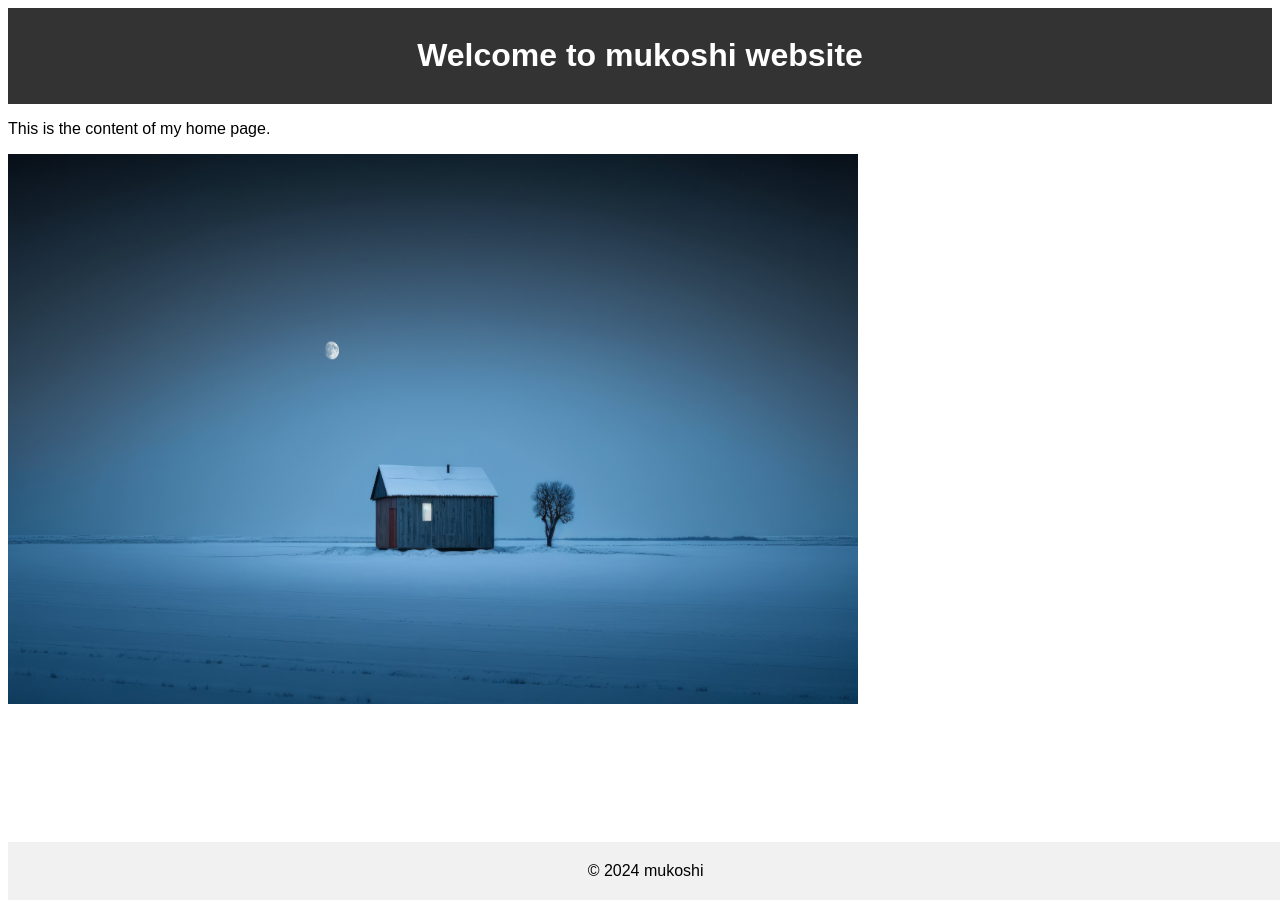
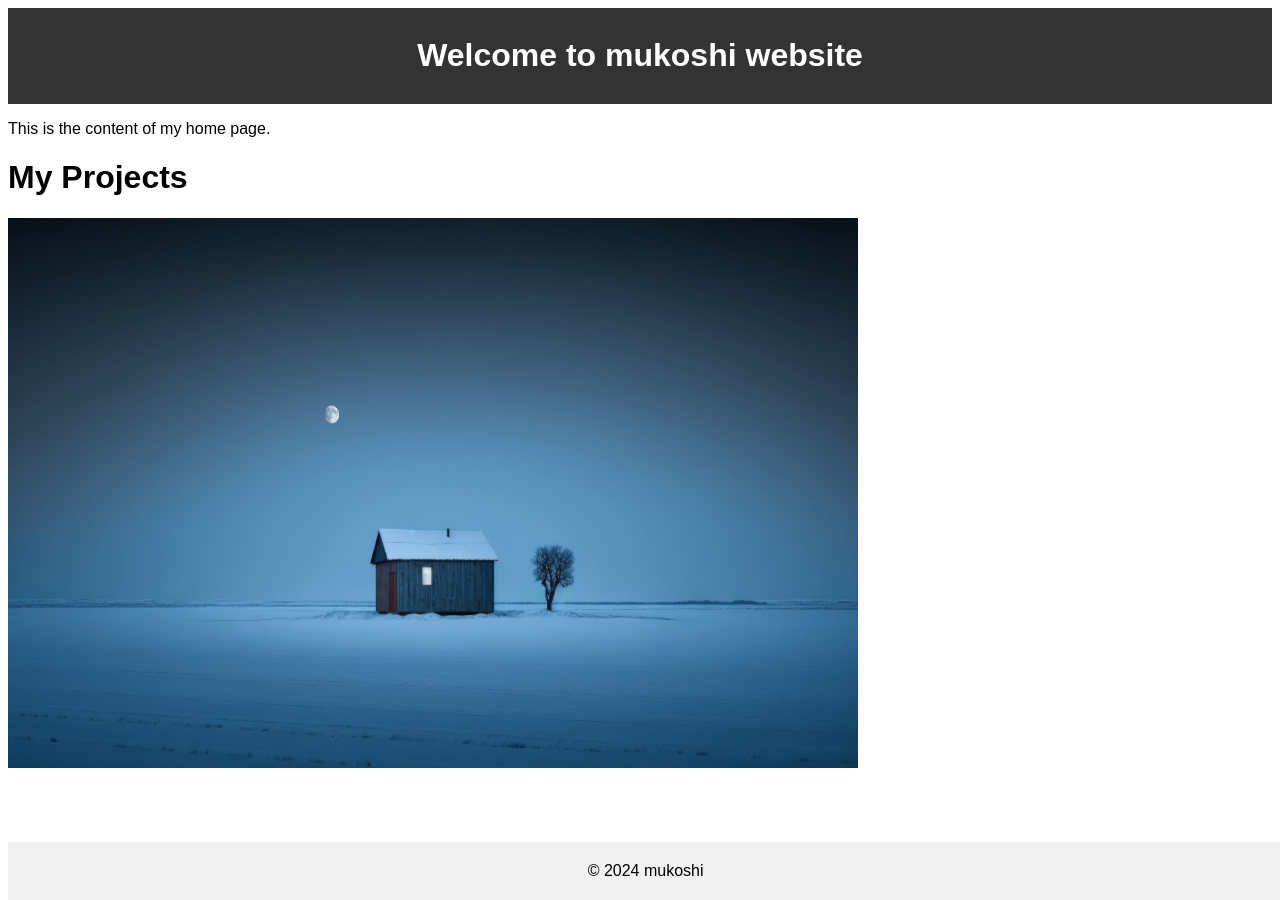
Before and after one commit to mukoshi/mukoshi.github.io, a Jekyll site: the page index.html, which Jekyll copies as it is, in a window 1280 px wide. Built offline with Jekyll 4.4.1, drawn with Linux system fonts in a browser that asks for light colours.

Commit message:
Update index.html

```diff
--- a/index.html
+++ b/index.html
@@ -12,6 +12,9 @@
     </header>
     <main>
         <p>This is the content of my home page.</p>
+    <h1>My Projects</h1>
+    <ul id="projects"></ul>
+    <script src="app.js"></script>
         <img src="assets/images/wpr.jpg" alt=" " width="850" height="550" />
     </main>
     <footer>
```
